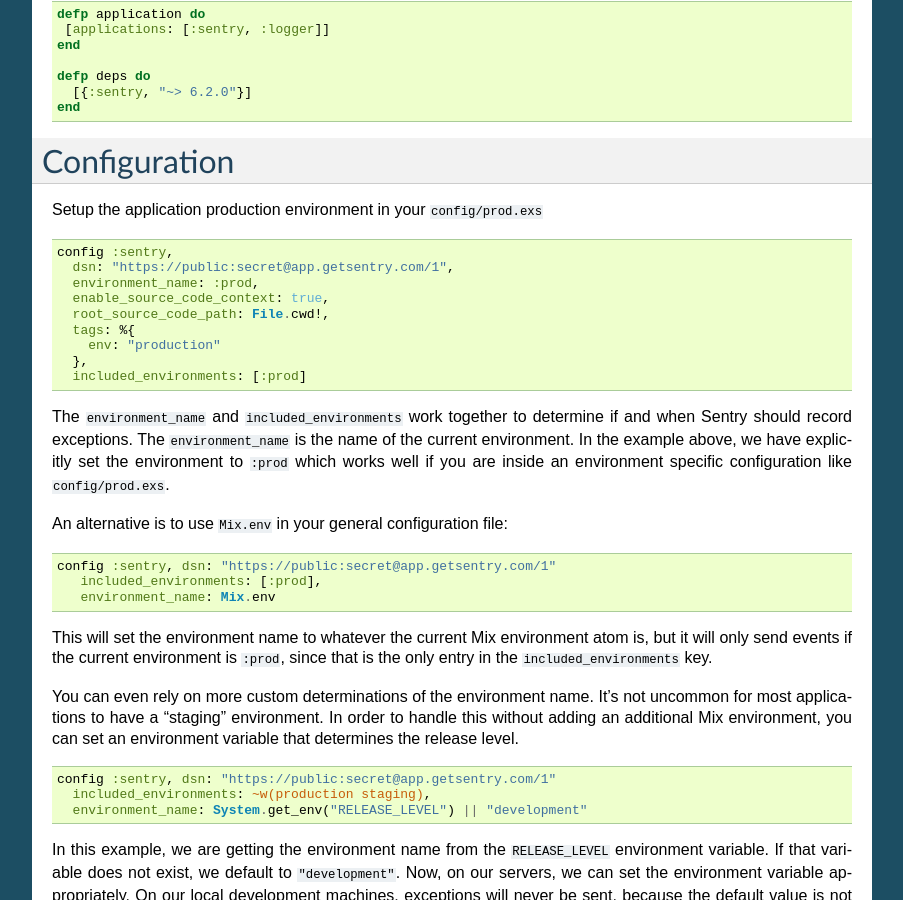
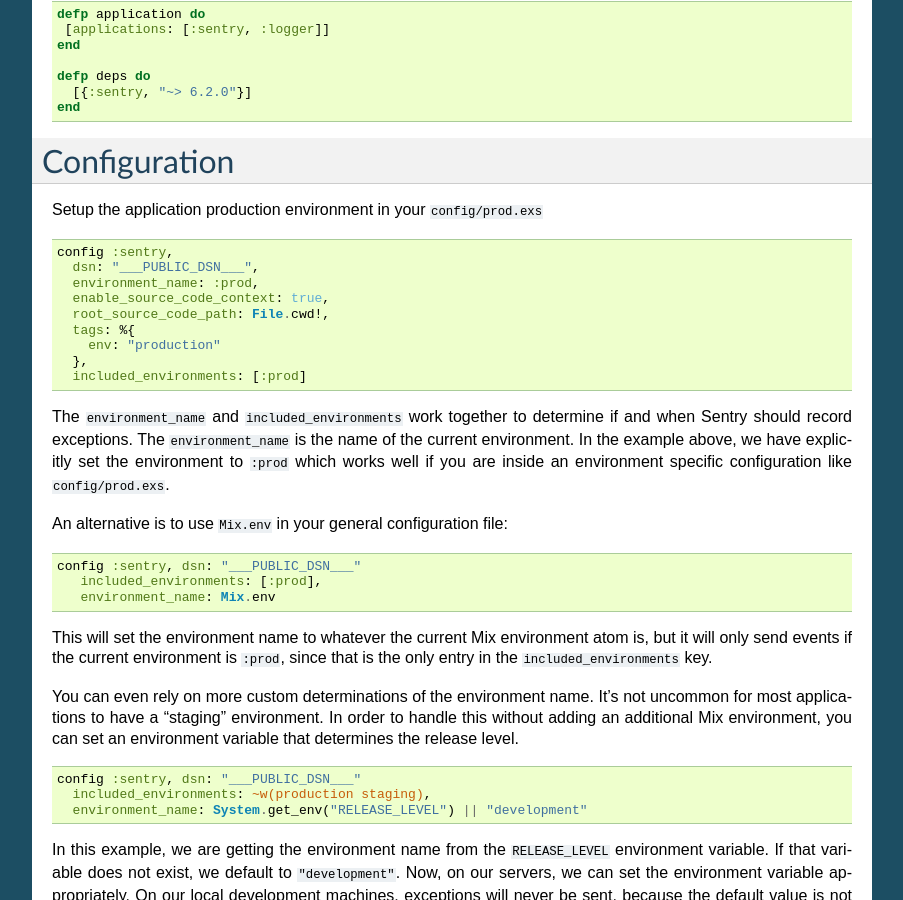
Before and after one commit to getsentry/sentry-elixir, a Sphinx documentation site: the page built from docs/index.rst, in a window 1280 px wide and 900 px high, scrolled down 383 px. Shown: the whole window, without its empty margins (198-1101 px from the left). Built offline with Sphinx 7.4.7, drawn with Linux system fonts in a browser that asks for light colours; the version number could not be read and is left out.

Commit message:
doc: Update docs for public DSNs

```diff
--- a/docs/config.rst
+++ b/docs/config.rst
@@ -8,7 +8,7 @@
 .. code-block:: elixir
 
   config :sentry,
-    dsn: "https://public:secret@app.getsentry.com/1"
+    dsn: "___PUBLIC_DSN___"
 
 If using an environment with Plug or Phoenix add the following to your router:
 
--- a/docs/index.rst
+++ b/docs/index.rst
@@ -35,7 +35,7 @@
 .. code-block:: elixir
 
   config :sentry,
-    dsn: "https://public:secret@app.getsentry.com/1",
+    dsn: "___PUBLIC_DSN___",
     environment_name: :prod,
     enable_source_code_context: true,
     root_source_code_path: File.cwd!,
@@ -55,7 +55,7 @@
 
 .. code-block:: elixir
 
-  config :sentry, dsn: "https://public:secret@app.getsentry.com/1"
+  config :sentry, dsn: "___PUBLIC_DSN___"
      included_environments: [:prod],
      environment_name: Mix.env
 
@@ -70,7 +70,7 @@
 
 .. code-block:: elixir
 
-  config :sentry, dsn: "https://public:secret@app.getsentry.com/1"
+  config :sentry, dsn: "___PUBLIC_DSN___"
     included_environments: ~w(production staging),
     environment_name: System.get_env("RELEASE_LEVEL") || "development"
 
--- a/docs/usage.rst
+++ b/docs/usage.rst
@@ -11,7 +11,7 @@
 
 .. code-block:: elixir
 
-    do
+    try do
       ThisWillError.reall()
     rescue
       my_exception ->
```
